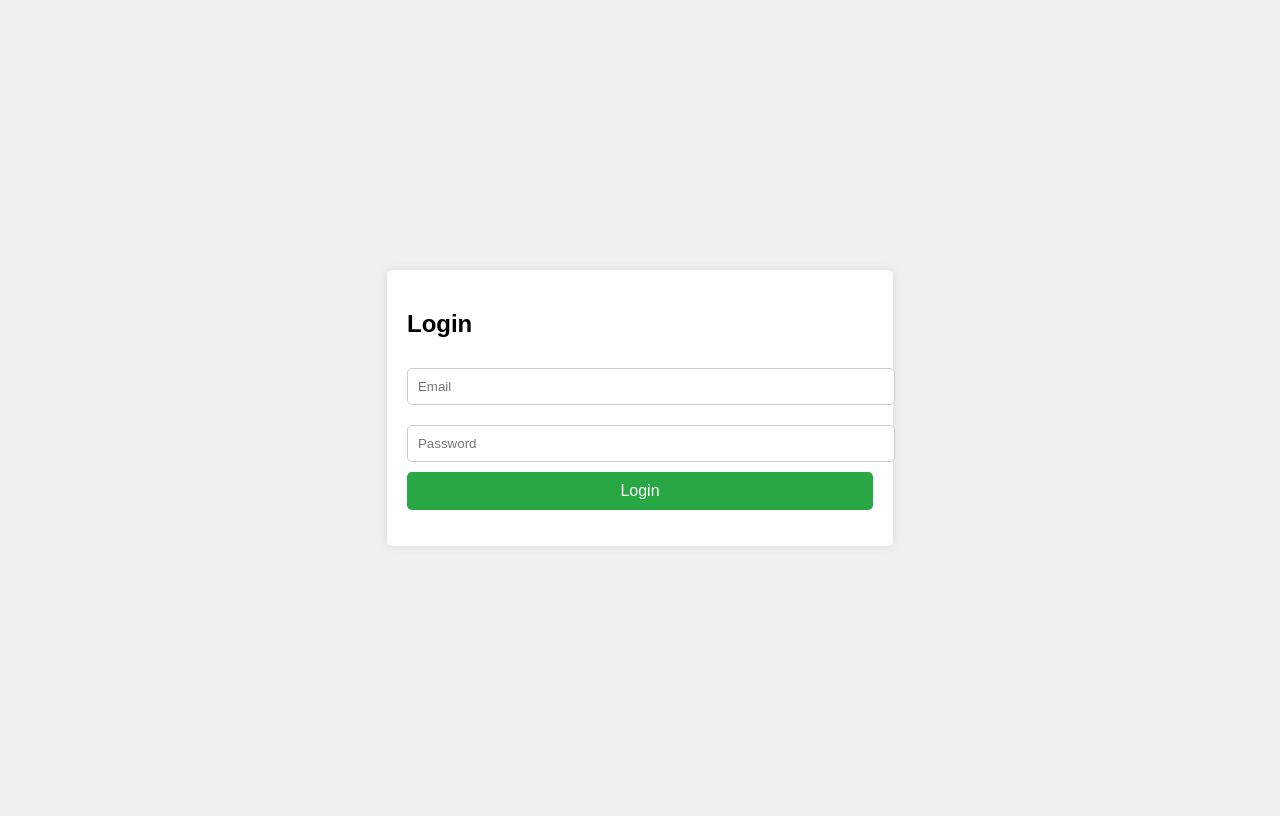
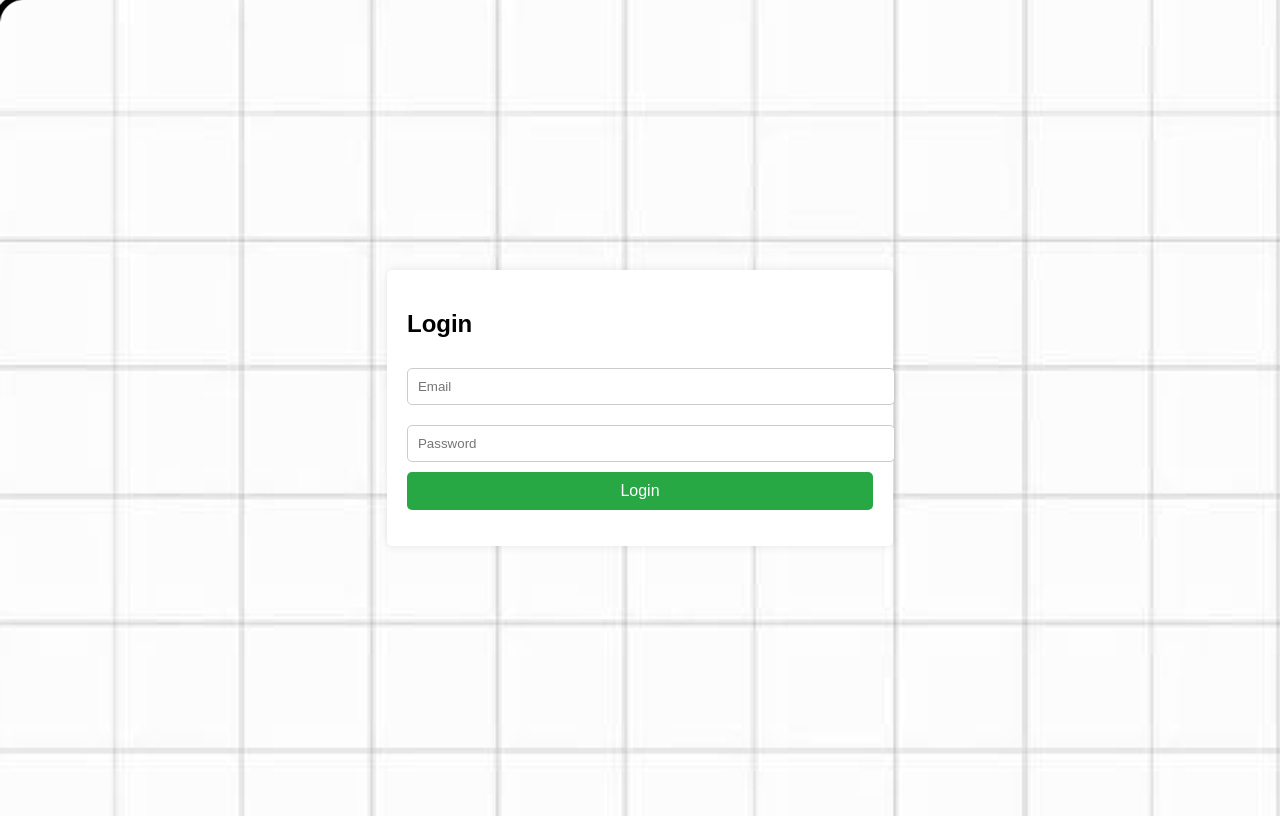
Before and after one commit to alenjoby/Studioaljo, a website: page public/index.html in a window 1280 px wide. Drawn offline with Linux system fonts and the light colour scheme.

Commit message:
Landing Page

```diff
--- a/public/landing/style.css
+++ b/public/landing/style.css
@@ -0,0 +1,6 @@
+*{
+    margin: 0;
+    padding: 0;
+    box-sizing: border-box;
+    background-img-url: url('./assets/images/bgimage.png');
+}
--- a/public/style.css
+++ b/public/style.css
@@ -5,6 +5,7 @@ body {
     align-items: center;
     height: 100vh;
     background-color: #f0f0f0;
+    background-image: url('assets/images/bgimage.png');
 }
 
 .login-container {
```
Also changed, not shown: public/landing/index.html (+12 -0 lines).
